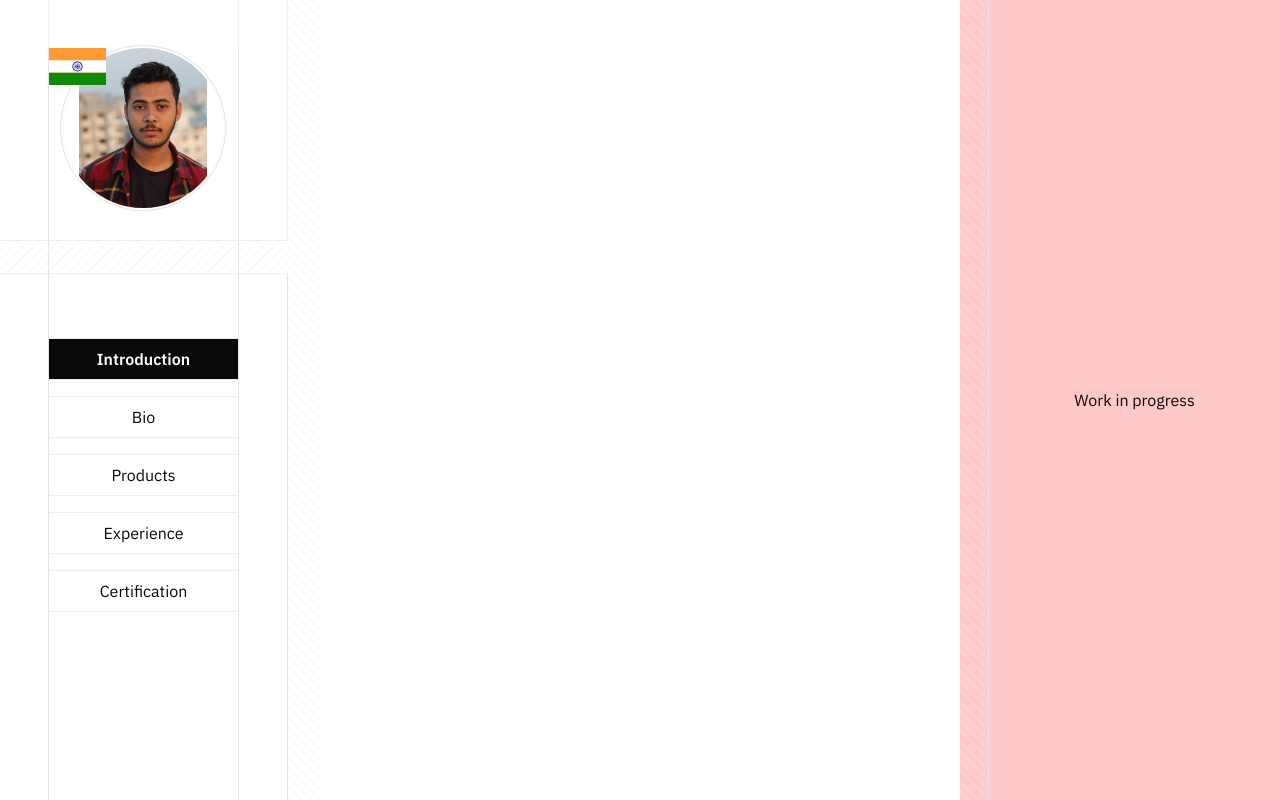
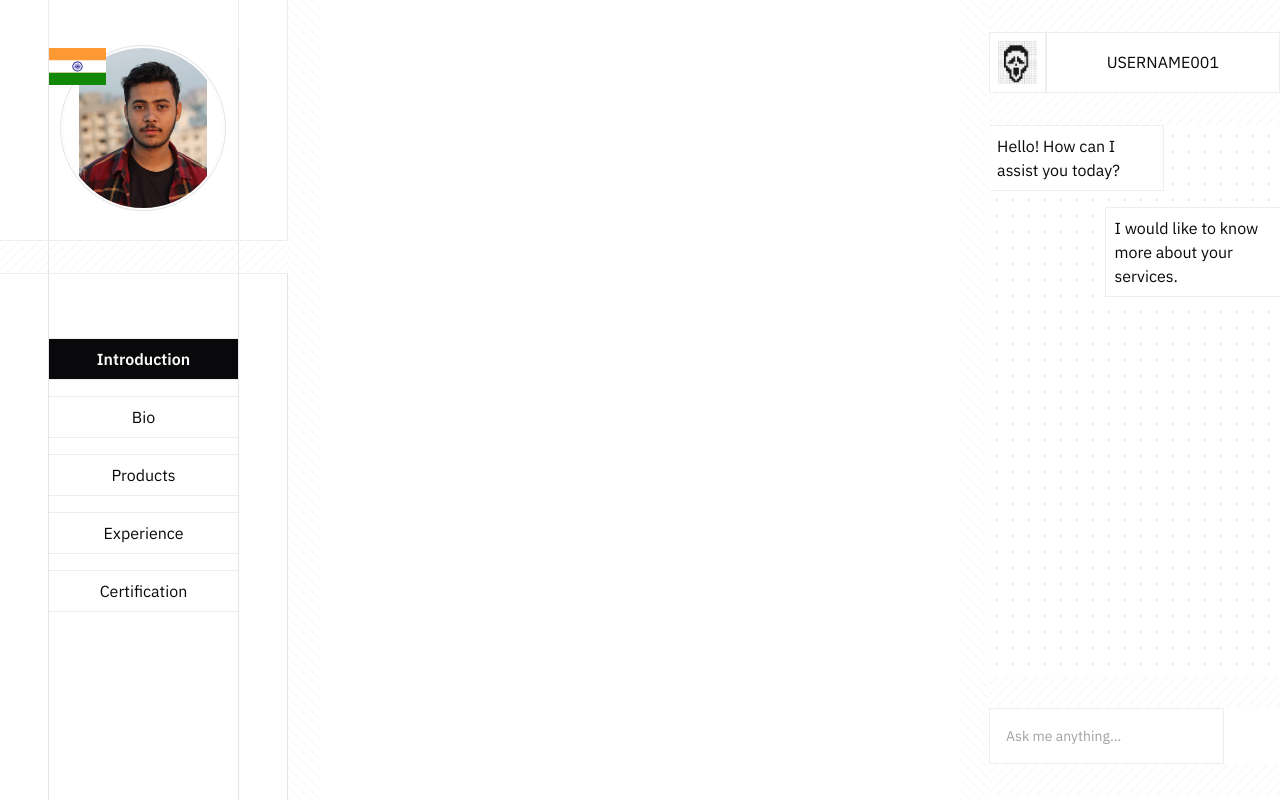
Before and after one commit to Chauhan-yuvraj/Portfolio, a Next.js app: page / in a window 1280 px wide. Built offline with nearby package versions, Linux system fonts and the light colour scheme; no server answers; what @bprogress/next would draw is missing.

Commit message:
design the chat box

```diff
--- /dev/null
+++ b/app/(chat)/ChatBody.tsx
@@ -0,0 +1,18 @@
+import React from "react";
+
+function ChatBody() {
+  return (
+    <div className="">
+      <div className="h-[65vh] overflow-y-auto no-scrollbar space-y-4">
+        <div className="p-2 bg-background  border border-edge border-l-0  max-w-[60%]">
+          Hello! How can I assist you today?
+        </div>
+        <div className="p-2 bg-background  border border-edge border-r-0  max-w-[60%] ml-auto">
+          I would like to know more about your services.
+        </div>
+      </div>
+    </div>
+  );
+}
+
+export default ChatBody;
--- /dev/null
+++ b/app/(chat)/ChatFooter.tsx
@@ -0,0 +1,30 @@
+import Separator from "@/components/Separator";
+import { Send } from "lucide-react";
+import React from "react";
+
+function ChatFooter() {
+  return (
+    <div>
+      <div className="overflow-hidden bg-background">
+        <Separator />
+      </div>
+      <div className="flex w-full ">
+        <div className="flex-1 flex items-center  bg-background border border-edge  ">
+          <input
+            type="text"
+            placeholder="Ask me anything..."
+            className="flex-1 bg-background px-4 py-2 outline-none text-sm text-neutral-800 dark:text-neutral-200 placeholder:text-neutral-400"
+          />
+        </div>
+        <button className="bg-background text-white p-4  h-full hover:bg-primary/90 transition cursor-pointer">
+          <Send size={24} className="" />
+        </button>
+      </div>
+      <div className="overflow-hidden bg-background">
+        <Separator />
+      </div>
+    </div>
+  );
+}
+
+export default ChatFooter;
--- /dev/null
+++ b/app/(chat)/ChatHeader.tsx
@@ -0,0 +1,24 @@
+import Separator from "@/components/Separator";
+import Image from "next/image";
+import React from "react";
+
+function ChatHeader() {
+  return (
+    <div className="">
+      <div className="overflow-hidden bg-background">
+        <Separator />
+        <div className="bg-background w-full flex ">
+          <div className="border border-edge h-full  p-2 ">
+            <Image src={"/skull.jpg"} height={48} width={48} alt="Skull" />
+          </div>
+          <div className="border border-edge w-full inline-flex justify-center items-center font-normal">
+            USERNAME001
+          </div>
+        </div>
+        <Separator />
+      </div>
+    </div>
+  );
+}
+
+export default ChatHeader;
--- a/app/(chat)/ChatSection.tsx
+++ b/app/(chat)/ChatSection.tsx
@@ -1,12 +1,24 @@
 import Separator from "@/components/Separator";
+import DottedBackground from "@/components/DottedBackground";
+import ChatHeader from "./ChatHeader";
+import ChatFooter from "./ChatFooter";
+import ChatBody from "./ChatBody";
 
 const ChatSection = () => {
   return (
-    <div className="h-full bg-red-200 flex  w-full">
-      <div className="border-r w-8 h-screen overflow-y-hidden ">
+    <div className="h-full flex w-full">
+      <div className="w-8 h-screen overflow-hidden">
         <Separator rotation="rotate-90" />
       </div>
-      <div className="flex justify-center items-center w-full">Work in progress</div>
+
+      {/* Using the reusable component */}
+      <DottedBackground className="flex justify-center items-center">
+        <ChatHeader />
+        <ChatBody />
+        <div className="absolute bottom-1 w-full">
+          <ChatFooter />
+        </div>
+      </DottedBackground>
     </div>
   );
 };
--- /dev/null
+++ b/components/DottedBackground.tsx
@@ -0,0 +1,24 @@
+// components/DottedBackground.tsx
+import React from "react";
+
+const DottedBackground = ({
+  children,
+  className = "",
+}: {
+  children: React.ReactNode;
+  className?: string;
+}) => {
+  return (
+    <div
+      className={`relative h-full w-full bg-white dark:bg-neutral-950 ${className}`}
+    >
+      {/* The Dot Pattern Layer */}
+      <div className="absolute inset-0 h-full w-full bg-[radial-gradient(#e5e7eb_1px,transparent_1px)] bg-size-[16px_16px] dark:bg-[radial-gradient(#171717_1px,transparent_1px)] pointer-events-none"></div>
+
+      {/* Content Layer */}
+      <div className="relative z-10 h-full w-full">{children}</div>
+    </div>
+  );
+};
+
+export default DottedBackground;
--- a/package.json
+++ b/package.json
@@ -3,7 +3,7 @@
   "version": "0.1.0",
   "private": true,
   "scripts": {
-    "dev": "next dev ",
+    "dev": "next dev --turbo",
     "work": "next dev --turbo=false",
     "build": "next build",
     "start": "next start",
```
Also changed, not shown: public/skull.jpg (added).
